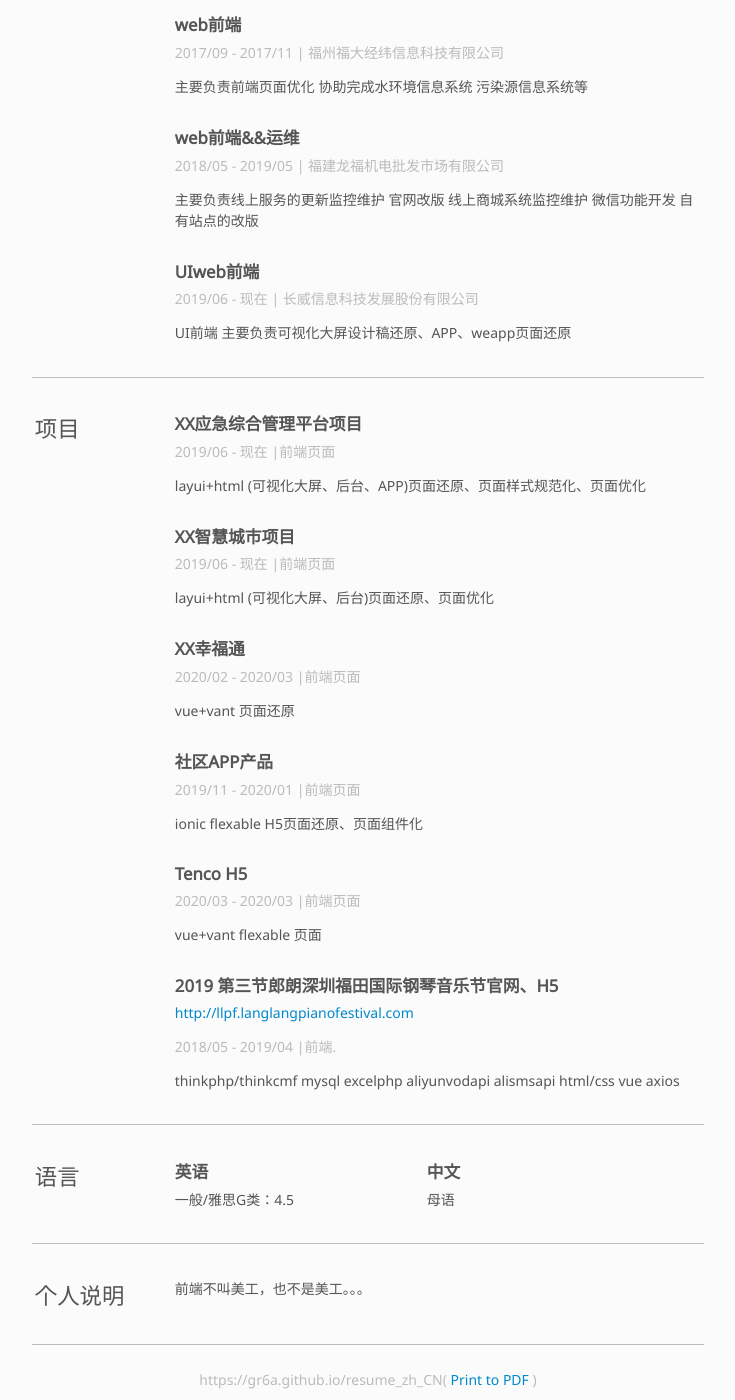
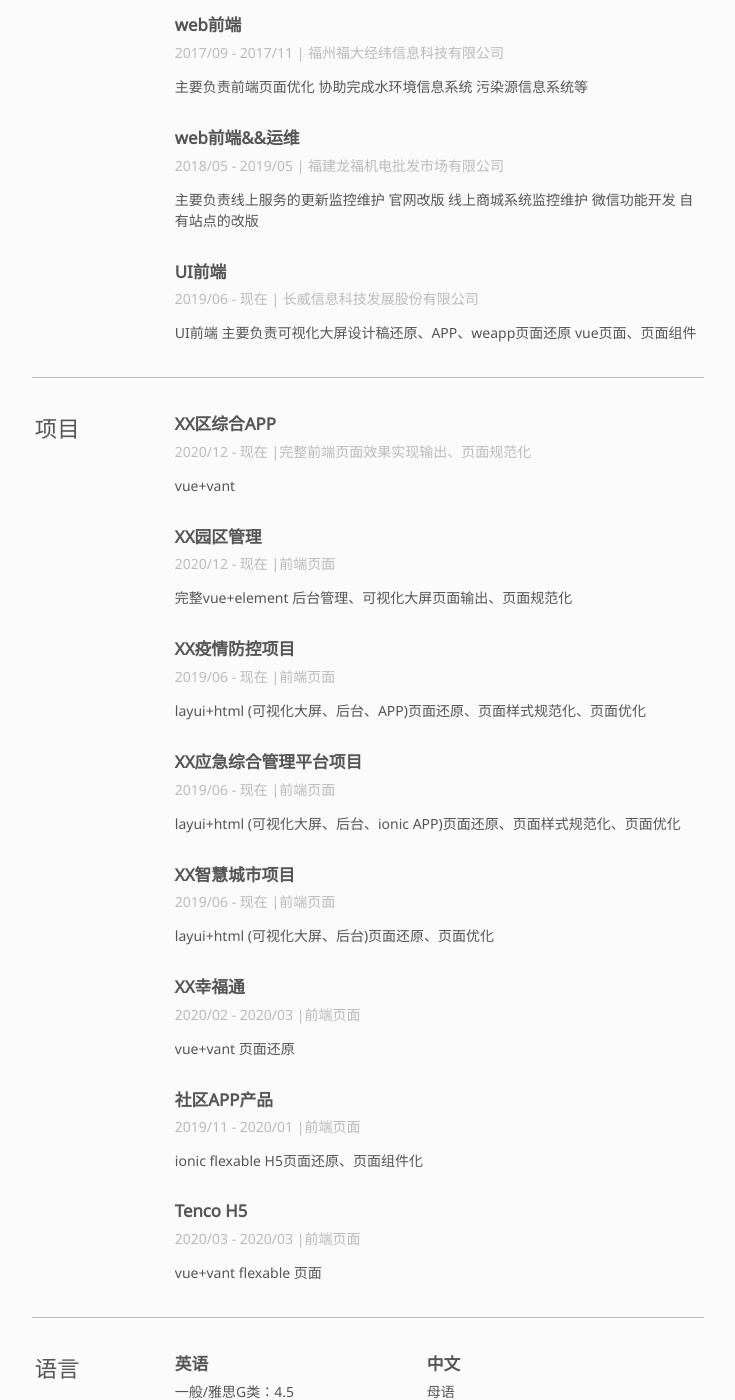
Before and after one commit to gr6a/gr6a.github.io, a Jekyll site: the page built from resume_zh-CN.html, in a window 1280 px wide and 1400 px high, scrolled down 753 px. Shown: the whole window, without its empty margins (272-1007 px from the left). Built offline with Jekyll 4.4.1, drawn with Linux system fonts in a browser that asks for light colours; some of the changed text lies outside the part shown.

Commit message:
Update resume_zhcn.yml

```diff
--- a/_data/resume_zhcn.yml
+++ b/_data/resume_zhcn.yml
@@ -3,9 +3,9 @@ name: "Gra"
 jobtitle: "Web前端"
 contact:
   - icon: fa-envelope
-    text: g*******@qq.com
+    text: graaaaaa@qq.com
   - icon: fa-phone-square
-    text: (+86)186*******4
+    text: (+86)18659122334
   - icon: fa-globe
     text: gr6a.github.io
     link: https://gr6a.github.io
@@ -21,7 +21,7 @@ skills:
   - title: "前端"
     items: "了解HTML,CSS,HTML5,CSS3,JavaScript,JQuery,layui,vue(vant/element),ionic,markdown"
   - title: "数据"
-    items: "PHP ajax axios"
+    items: "html css vue element vant "
   - title: "工具"
     items: "VScode,WebStrom,git,Photoshop,蓝湖"
 experience:
@@ -37,14 +37,26 @@ experience:
     duration: "2018/05 - 2019/05"
     company: "福建龙福机电批发市场有限公司"
     description: "主要负责线上服务的更新监控维护 官网改版 线上商城系统监控维护 微信功能开发 自有站点的改版"
-  - title: "UIweb前端"
+  - title: "UI前端"
     duration: "2019/06 - 现在"
     company: "长威信息科技发展股份有限公司"
-    description: "UI前端 主要负责可视化大屏设计稿还原、APP、weapp页面还原"
+    description: "UI前端 主要负责可视化大屏设计稿还原、APP、weapp页面还原 vue页面、页面组件"
 projects:
+  - name: XX区综合APP
+    duration: 2020/12 - 现在
+    description: vue+vant
+    contribution: 完整前端页面效果实现输出、页面规范化
+  - name: XX园区管理
+    duration: 2020/12 - 现在
+    description: 完整vue+element 后台管理、可视化大屏页面输出、页面规范化
+    contribution: 前端页面
+  - name: XX疫情防控项目
+    duration: 2019/06 - 现在
+    description: layui+html (可视化大屏、后台、APP)页面还原、页面样式规范化、页面优化
+    contribution: 前端页面
   - name: XX应急综合管理平台项目
     duration: 2019/06 - 现在
-    description: layui+html (可视化大屏、后台、APP)页面还原、页面样式规范化、页面优化
+    description: layui+html (可视化大屏、后台、ionic APP)页面还原、页面样式规范化、页面优化
     contribution: 前端页面
   - name: XX智慧城市项目
     duration: 2019/06 - 现在
@@ -62,15 +74,10 @@ projects:
     duration: 2020/03 - 2020/03
     description: vue+vant flexable 页面
     contribution: 前端页面
-  - name: 2019 第三节郎朗深圳福田国际钢琴音乐节官网、H5
-    duration: 2018/05 - 2019/04
-    link: http://llpf.langlangpianofestival.com
-    description: thinkphp/thinkcmf mysql excelphp aliyunvodapi alismsapi html/css vue axios
-    contribution: 前端.
 languages:
   - name: "英语"
     proficiency: "一般/雅思G类：4.5"
   - name: "中文"
     proficiency: "母语"
 resume:
-  - content: "前端不叫美工，也不是美工。。。"
+  - content: "前端不叫美工，也不是美工。页面需要规范化，组件化。"
```
